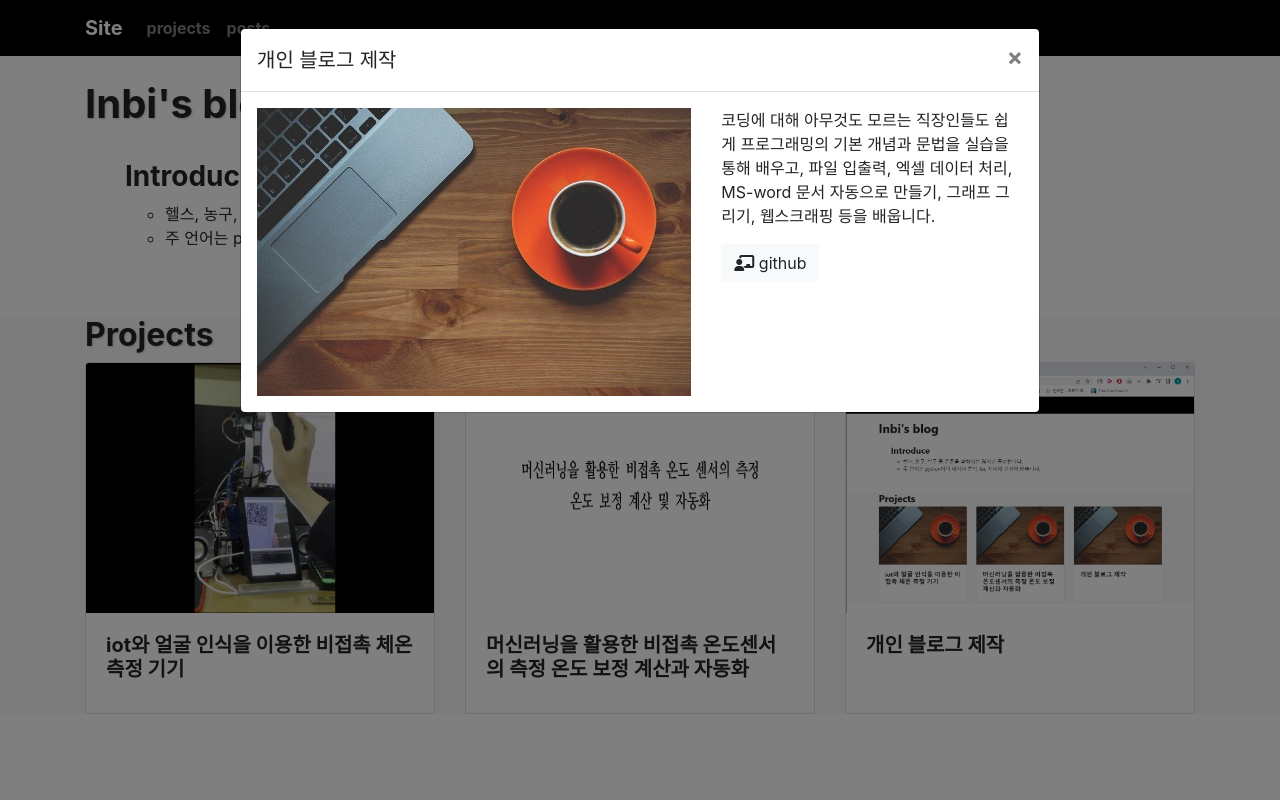
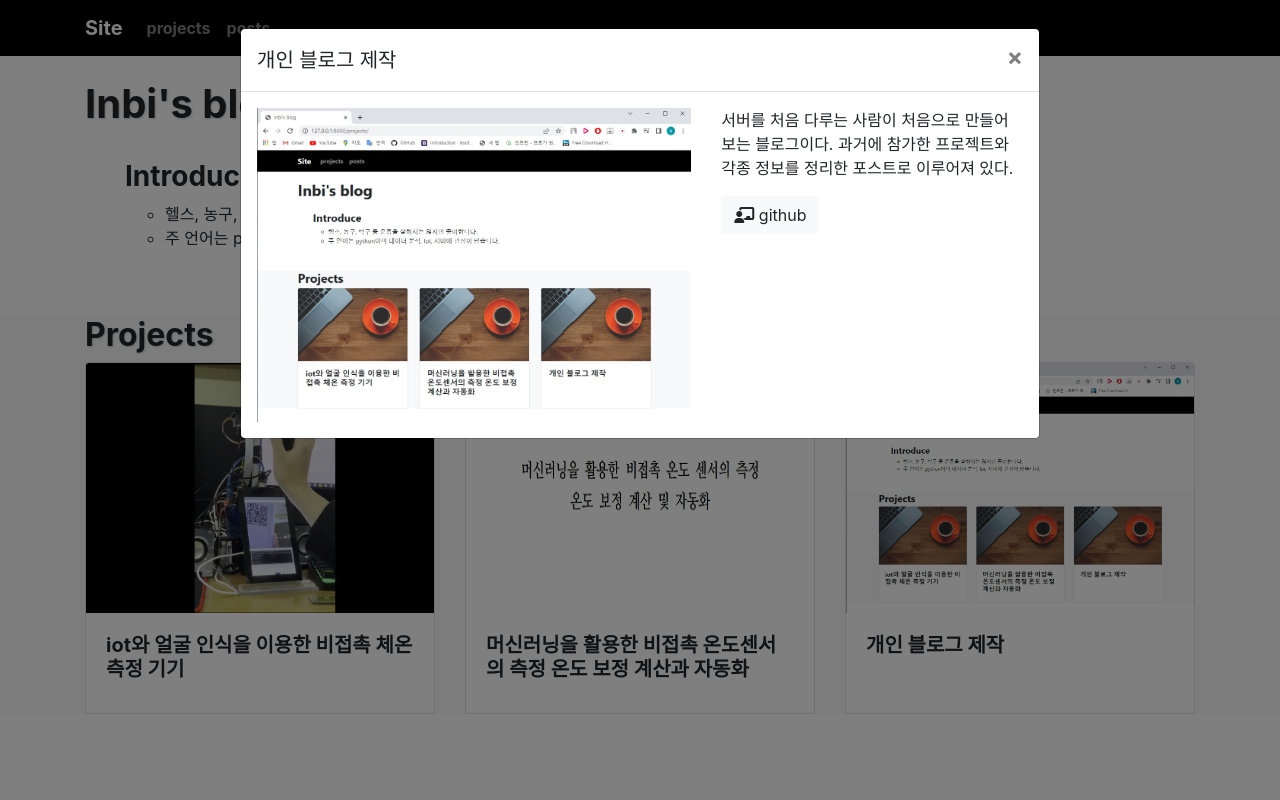
Before and after one commit to hoojoun/hj_blog, a Django app: page / in a window 1280 px wide, after a click on "개인 블로그 제작". Run offline with Django 4.2, Linux system fonts and the light colour scheme; some libraries are stand-ins or nearby versions.

Commit message:
1st completion

```diff
--- a/single_pages/templates/single_pages/about_me.html
+++ b/single_pages/templates/single_pages/about_me.html
@@ -92,8 +92,10 @@
                             <img class="img-fluid" src="{% static 'images/project1.jpg' %}">
                         </div>
                         <div class="col-lg-5">
-                            <p>코딩에 대해 아무것도 모르는 직장인들도 쉽게 프로그래밍의 기본 개념과 문법을 실습을 통해 배우고, 파일 입출력, 엑셀 데이터 처리, MS-word 문서 자동으로
-                                만들기, 그래프 그리기, 웹스크래핑 등을 배웁니다.</p>
+                            <p>
+                                체온을 측정하는 기능과 사람을 인증하는 기능으로 나누어져 있어 관리하기 힘들기 때문에
+                                전자 인증과 체온 체크 기능을 합치고 그것을 쉽게 관리할 수 있는 시제품을 만들어보고자 한다.
+                                </p>
                             <a class="card-title"
                                 href="https://github.com/hoojoun/non-contact_body_temperaure_measurement">
                                 <button type="button" class="btn btn-light"><i class="fas fa-chalkboard-teacher"></i>&nbsp;github
@@ -121,8 +123,10 @@
                             <img class="img-fluid" src="{% static 'images/project2.jpg' %}">
                         </div>
                         <div class="col-lg-5">
-                            <p>코딩에 대해 아무것도 모르는 직장인들도 쉽게 프로그래밍의 기본 개념과 문법을 실습을 통해 배우고, 파일 입출력, 엑셀 데이터 처리, MS-word 문서 자동으로
-                                만들기, 그래프 그리기, 웹스크래핑 등을 배웁니다.</p>
+                            <p>비 접촉 온도 센서의 단점인 측정 온도의 정확도가 떨어지는 것을 보정 온도를 계산
+                                후 합산하여 보정한다. 또한 데이터를
+                                계산한 결과들을 분석하여 어떠한 환경 조건이 비접촉 체온 측정에 어떠한 영향을 미치는지
+                                확인한다. </p>
                             <a class="card-title" href="pdf">
                                 <button type="button" class="btn btn-light"><i class="fas fa-chalkboard-teacher"></i>&nbsp;PDF
                                 </button>
@@ -146,11 +150,10 @@
                 <div class="modal-body">
                     <div class="row">
                         <div class="col-lg-7">
-                            <img class="img-fluid" src="{% static 'images/bg3.jpg' %}">
+                            <img class="img-fluid" src="{% static 'images/project3.jpg' %}">
                         </div>
                         <div class="col-lg-5">
-                            <p>코딩에 대해 아무것도 모르는 직장인들도 쉽게 프로그래밍의 기본 개념과 문법을 실습을 통해 배우고, 파일 입출력, 엑셀 데이터 처리, MS-word 문서 자동으로
-                                만들기, 그래프 그리기, 웹스크래핑 등을 배웁니다.</p>
+                            <p>서버를 처음 다루는 사람이 처음으로 만들어보는 블로그이다. 과거에 참가한 프로젝트와 각종 정보를 정리한 포스트로 이루어져 있다. </p>
                             <a class="card-title" href="https://github.com/hoojoun/hj_blog">
                                 <button type="button" class="btn btn-light"><i class="fas fa-chalkboard-teacher"></i>&nbsp;github
                                 </button>
```
Also changed, not shown: _static/images/project1.jpg (added), _static/images/project2.jpg (added), _static/images/project3.jpg (added), 1 other file.
